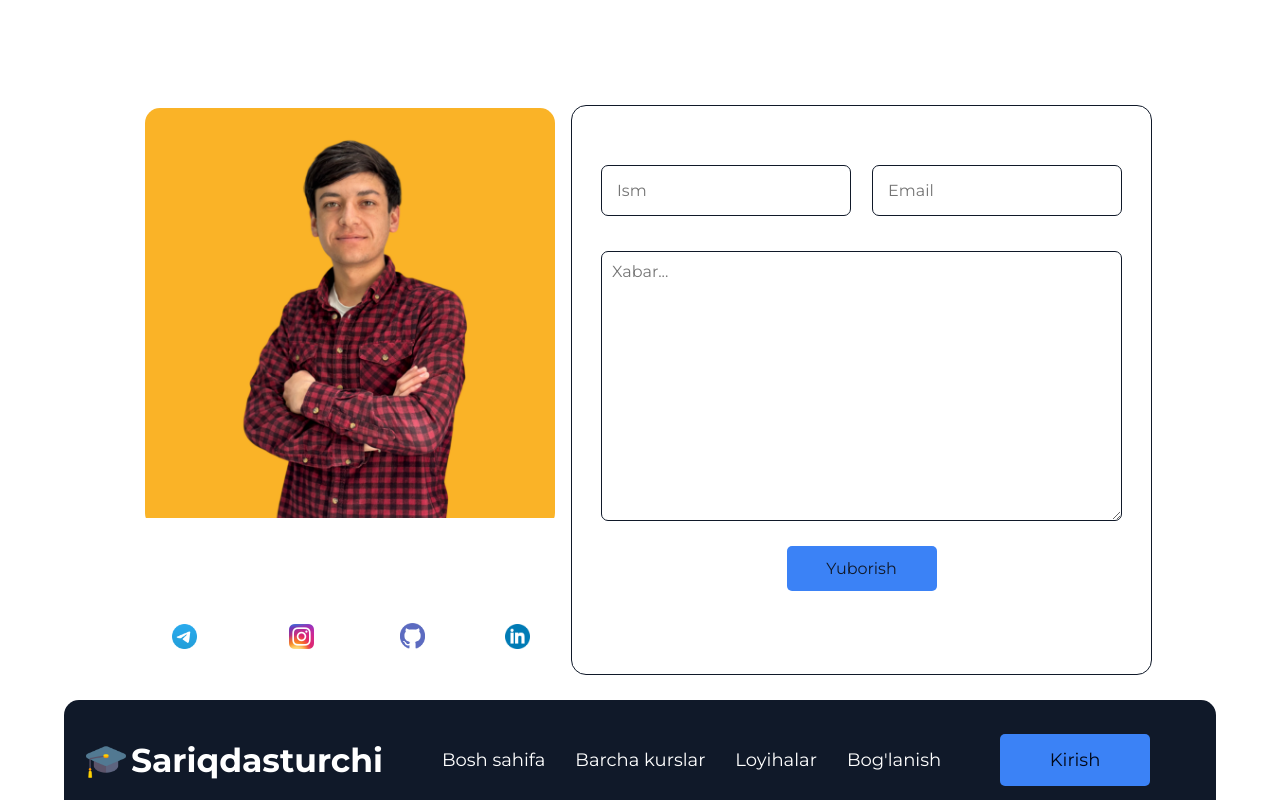
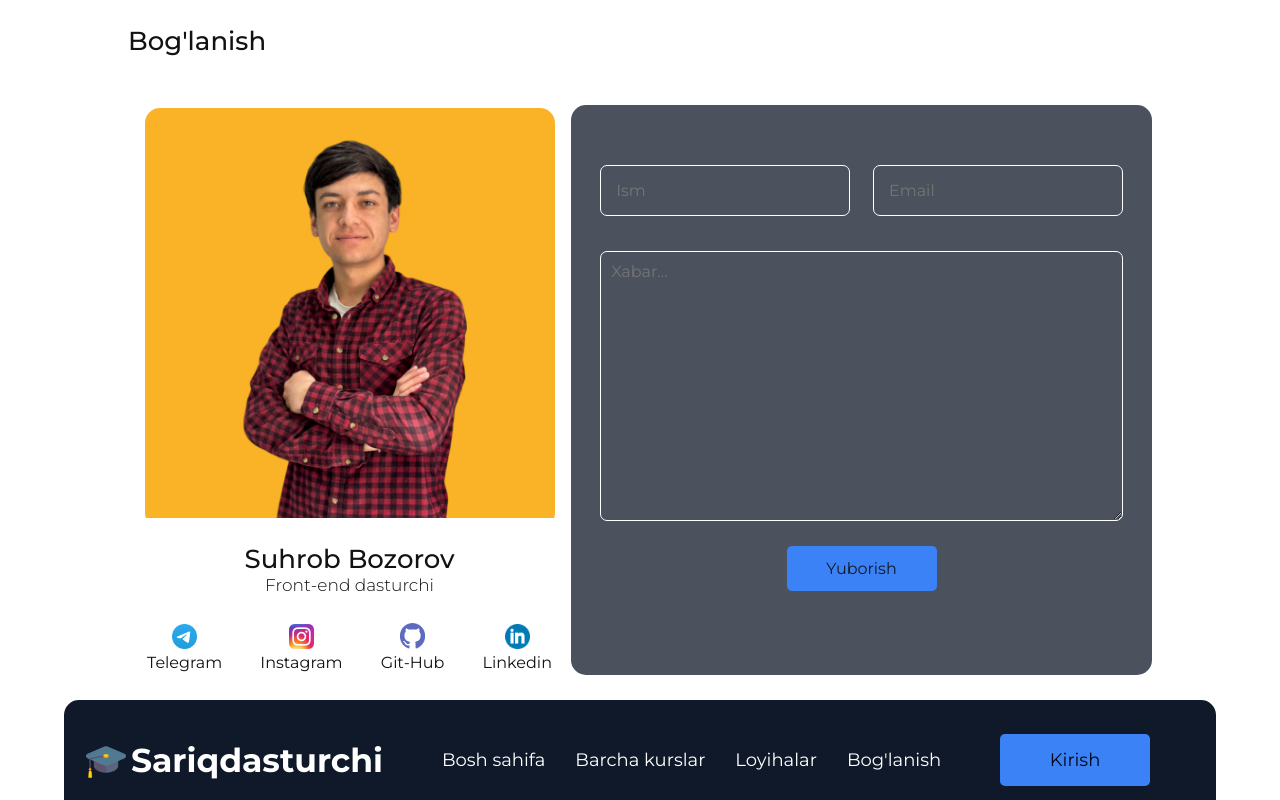
Before and after one commit to Sariqdasturchi/sariqdasturchi-uz, a React (Create React App) app: page /contact-me in a window 1280 px wide. Built offline with nearby package versions, Linux system fonts and the light colour scheme.

Commit message:
dark-mode

```diff
--- a/src/App.css
+++ b/src/App.css
@@ -1,8 +1,68 @@
-body.light-mode {
-    background-color: white;
-    color: #000;
+/* Global o'zgaruvchilar */
+:root {
+    --background-color: #fff;
+    --text-color: #000;
+    --card-background: #f9f9f9;
 }
 
 body.dark-mode {
-    color: #000;
+    --background-color: #121212;
+    --text-color: #fff;
+    --card-background: #333;
 }
+
+body.light-mode {
+    --background-color: #fff;
+    --text-color: #121212;
+    --card-background: #4B525E;
+    --price-color: rgb(248, 214, 181);
+    --form-background: #4B525E;
+    --border-color: #fff;
+}
+
+body {
+    background-color: var(--background-color);
+    color: var(--text-color);
+}
+
+.course-cards {
+    background-color: var(--card-background);
+    color: var(--text-color);
+}
+
+.course-cards-title {
+    background-color: var(--background-color);
+}
+
+.course-cards-title h1, .home-title h1, .contact-title h1{
+    color: var(--text-color);
+}
+
+.card-price p {
+    color: var(--price-color);
+}
+
+.user-desc h1, .user-desc p {
+    color: var(--text-color);
+}
+
+.user-message a  {
+    color: var(--text-color);
+}
+
+.user-about {
+    background-color: var(--form-background);
+    border: none;
+}
+
+.user-about-form div input {
+    border: 1px solid var(--border-color);
+}
+
+.user-about-form form div textarea {
+    border: 1px solid var(--border-color);
+}
+
+.course-about-title h1, .course-about-title p, .video-cont-list ul li button {
+    color: var(--text-color);
+}
--- a/src/component/course-video/course-video-item.jsx
+++ b/src/component/course-video/course-video-item.jsx
@@ -24,10 +24,21 @@ const CourseVideoItem = () => {
         setCurrentVideo(url);
     };
 
+
     return (
         <div className='course-vidoe-container'>
             <div className="video-block">
-                <iframe width="960" height="575" src={currentVideo} title="YouTube video player" frameborder="0" allow="accelerometer; autoplay; clipboard-write; encrypted-media; gyroscope; picture-in-picture; web-share" referrerpolicy="strict-origin-when-cross-origin" allowfullscreen></iframe>
+                <iframe
+                    width="960"
+                    height="575"
+                    src={currentVideo}
+                    title="YouTube video player"
+                    frameborder="0"
+                    allow="accelerometer; autoplay; clipboard-write; encrypted-media; gyroscope; picture-in-picture"
+                    referrerpolicy="strict-origin-when-cross-origin"
+                    allowfullscreen
+                >
+                </iframe>
                 <div className="video-cont-list">
                     <ul>
                         {videos.map((video, index) => (
--- a/src/component/header/header.css
+++ b/src/component/header/header.css
@@ -195,4 +195,5 @@ nav .logo a {
         font-family: "Montserrat", sans-serif;
         color: #020817;
     }
+
 }
--- a/src/component/header/header.jsx
+++ b/src/component/header/header.jsx
@@ -31,7 +31,7 @@ function HeaderComponent() {
     }
     return (
         <>
-            <header>
+            <header data-theme={darkMode ? 'dark' : 'light'}>
                 <nav>
                     <div className="logo">
                         <a href="/">
```
